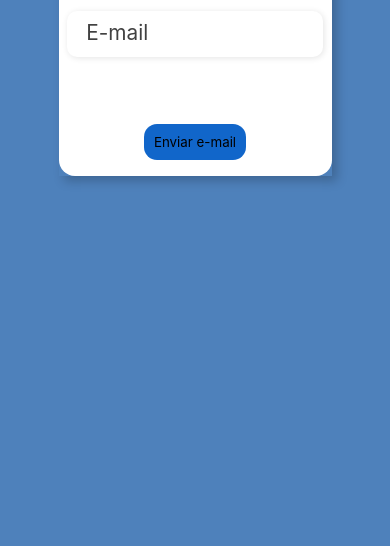
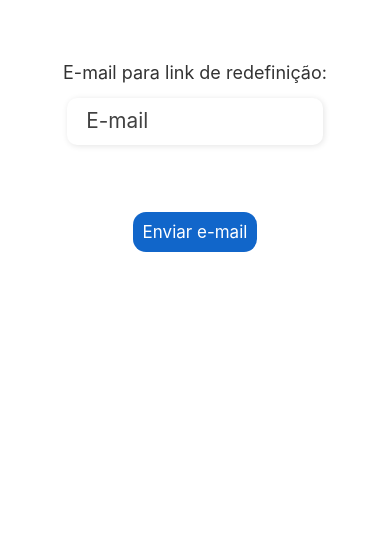
Before and after one commit to lucasmartins2478/Site-VolunteerCoders, a website: page HTML/recuperarSenha.html in a window 390 px wide. Shown: the part 298-844 px from the top of the page. Drawn offline with Linux system fonts and the light colour scheme; some packages are replaced by stand-ins of ours; a script that the page names is missing.

Commit message:
responsividade login e recuperar senha

```diff
--- a/HTML/recuperarSenha.html
+++ b/HTML/recuperarSenha.html
@@ -21,7 +21,15 @@
             align-items: center;
             margin-top: 100px;
         }
-
+        .login-card{
+            display: flex;
+            flex-direction: column;
+            justify-content: center;
+            text-align: center;
+        }
+        .login-card h2::after{
+            display: none;
+        }
         .input-box {
             align-items: center;
             padding-top: 1rem;
@@ -31,10 +39,11 @@
             font-size: 18px;
         }
 
-        .input-box h5 {
-            font-size: 13px;
+        .input-box p {
+            font-size: 18px;
             color: #333;
             margin-top: 5px;
+
             margin-bottom: 5px;
         }
 
@@ -45,11 +54,25 @@
         .Rec-card a:hover {
             color: #28a062;
         }
+        button{
+            color: #fff;
+            font-size: 17px;
+
+        }
 
         @media screen and (max-width: 1064px) {
             .container {
-                width: 70%;
-                height: 70%;
+                width: 100%;
+                height: 100vh;
+                padding: 0;
+                margin: 0;
+            }
+            .login-card{
+
+                border-radius: 0px;
+                padding-bottom: 6rem;
+                padding-right: 2rem;
+                padding-left: 2rem;
             }
 
             .input-group {
@@ -81,7 +104,7 @@
         <div class="login-card">
             <h2>Recuperação de Senha</h2>
             <div class="input-box">
-                <h5>E-mail para link de redefinição:</h5>
+                <p>E-mail para link de redefinição:</p>
                 <input type="email" name="email" id="email" placeholder="E-mail" required />
             </div>
             <div class="continue-button">
```
Also changed, not shown: HTML/login.html (+16 -6 lines).
